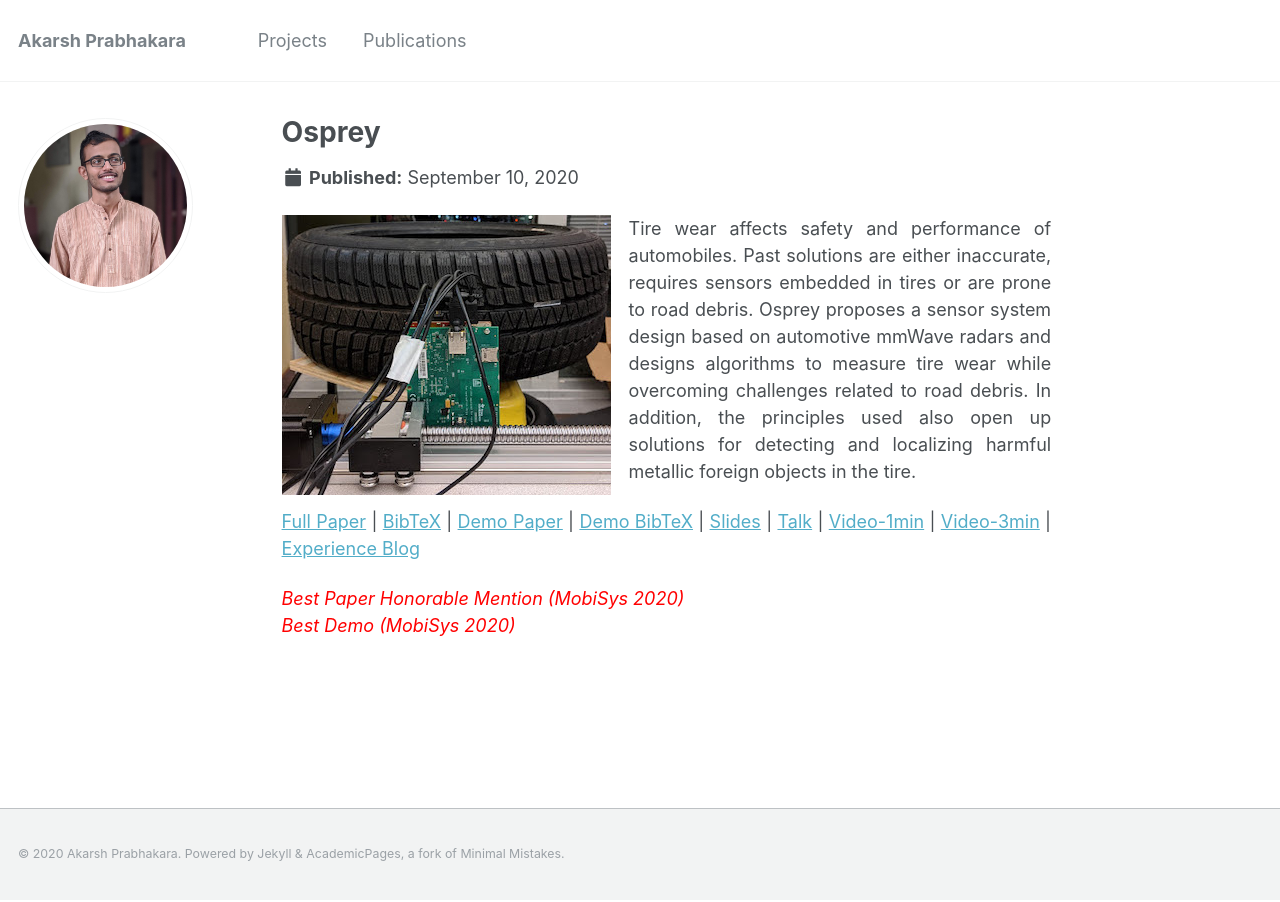
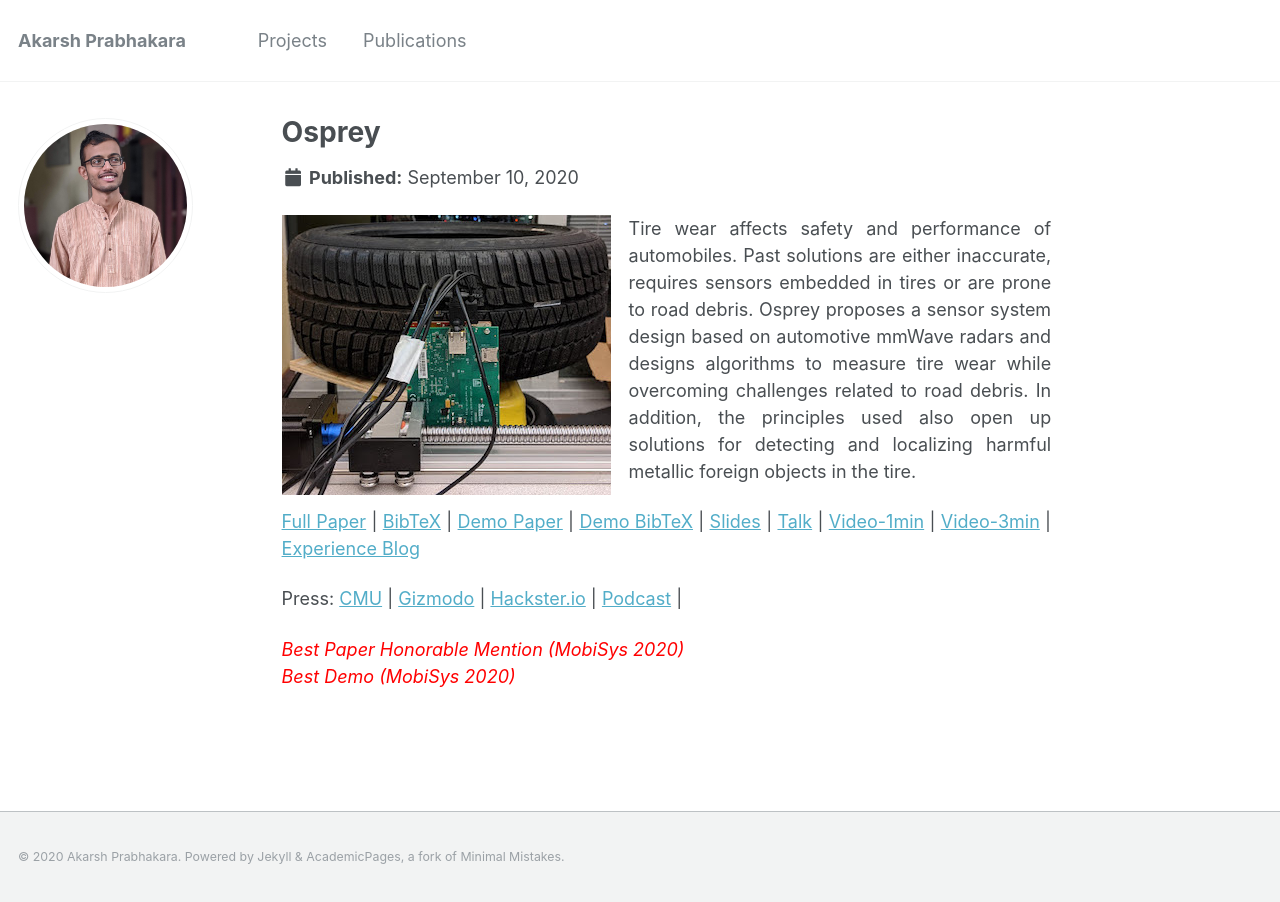
Before and after one commit to akarsh-prabhakara/akarsh-prabhakara.github.io, a Jekyll site: the page built from _projects/osprey.md, in a window 1280 px wide. Built offline with Jekyll 4.4.1, drawn with Linux system fonts in a browser that asks for light colours.

Commit message:
Update osprey.md

```diff
--- a/_projects/osprey.md
+++ b/_projects/osprey.md
@@ -16,6 +16,8 @@ excerpt: |
  [Experience Blog](/osprey-exp)
  {: .text-justify}
 
+ Press: [CMU]() &#124; [Gizmodo]() &#124; [Hackster.io]() &#124; [Podcast]() &#124;
+
  *Best Paper Honorable Mention (MobiSys 2020)*{: style="color: red"} <br>
  *Best Demo (MobiSys 2020)*{: style="color: red"}
 ---
@@ -29,5 +31,7 @@ excerpt: |
  [Experience Blog](/osprey-exp)
  {: .text-justify}
 
+ Press: [CMU]() &#124; [Gizmodo]() &#124; [Hackster.io]() &#124; [Podcast]() &#124;
+
  *Best Paper Honorable Mention (MobiSys 2020)*{: style="color: red"} <br>
  *Best Demo (MobiSys 2020)*{: style="color: red"}
```
